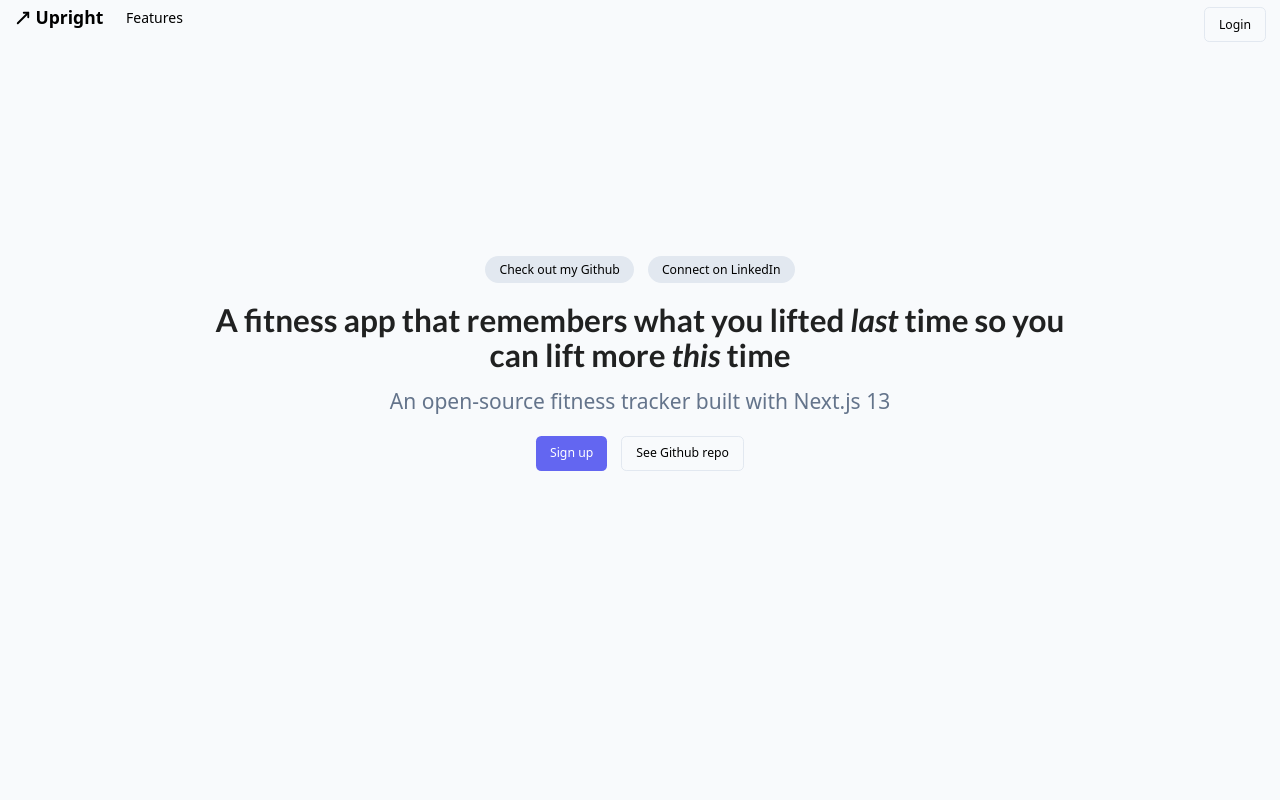
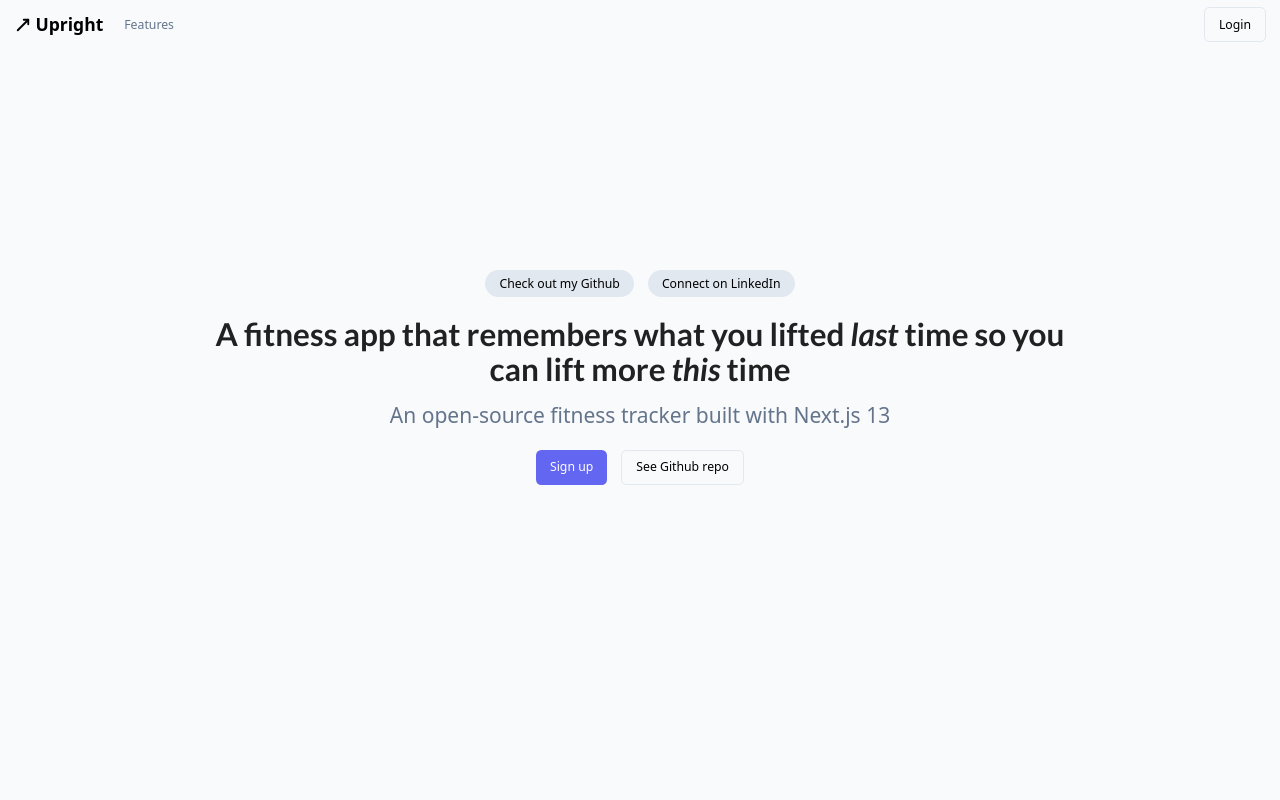
Before and after one commit to tjvonbr/upright, a Next.js app: page / in a window 1280 px wide. Shown: the top 800 px of the page. Built offline with nearby package versions, Linux system fonts and the light colour scheme.

Commit message:
consolidated user nav into a single component

```diff
--- a/src/app/(marketing)/layout.tsx
+++ b/src/app/(marketing)/layout.tsx
@@ -1,13 +1,5 @@
 import "../globals.css";
 import "semantic-ui-css/semantic.min.css";
-
-import Link from "next/link";
-import { twJoin } from "tailwind-merge";
-
-import { navbarItems } from "@/config/navigation";
-
-import { buttonVariants } from "../components/common/button";
-import Navbar from "../components/Navbar";
 
 export default async function RootLayout({
   children,
@@ -16,17 +8,6 @@ export default async function RootLayout({
 }) {
   return (
     <div className="min-h-screen flex flex-col">
-      <header className="h-10 py-2 px-4 flex justify-between">
-        <Navbar items={navbarItems.mainNavbar} />
-        <nav>
-          <Link
-            className={twJoin(buttonVariants({ variant: "outline" }))}
-            href="/login"
-          >
-            Login
-          </Link>
-        </nav>
-      </header>
       <main>{children}</main>
     </div>
   );
--- a/src/app/components/common/button.tsx
+++ b/src/app/components/common/button.tsx
@@ -13,10 +13,10 @@ export const buttonVariants = cva(
         destructive:
           "bg-destructive text-destructive-foreground hover:bg-destructive/90",
         outline:
-          "border border-slate-200 text-black hover:bg-slate-50 hover:text-black",
+          "border border-slate-200 text-black hover:text-black hover:bg-slate-100",
         secondary:
           "bg-secondary text-secondary-foreground hover:bg-secondary/80",
-        ghost: "hover:bg-accent hover:text-accent-foreground",
+        ghost: "text-black hover:text-slate-500",
         link: "underline-offset-4 hover:underline text-primary",
       },
       size: {
--- a/src/app/dashboard/layout.tsx
+++ b/src/app/dashboard/layout.tsx
@@ -1,10 +1,7 @@
 import { redirect } from "next/navigation";
 import React from "react";
 
-import UserNav from "@/components/UserNav";
-import { navbarItems } from "@/config/navigation";
-
-import { getCurrentUser } from "../../lib/session";
+import { getCurrentUser } from "@/lib/session";
 
 interface DashboardLayoutProps {
   children: React.ReactNode;
@@ -21,9 +18,6 @@ export default async function DashboardLayout({
 
   return (
     <div className="min-h-screen flex flex-col">
-      <header className="h-10 py-2 px-4 flex justify-between items-center border-b border-slate-200">
-        <UserNav navbarItems={navbarItems.dashboard} />
-      </header>
       <main>{children}</main>
     </div>
   );
--- a/src/app/exercises/layout.tsx
+++ b/src/app/exercises/layout.tsx
@@ -1,9 +1,3 @@
-import { twJoin } from "tailwind-merge";
-
-import UserNav from "@/components/UserNav";
-
-import { buttonVariants } from "../components/common/button";
-
 interface ExercisesLayoutProps {
   children: React.ReactNode;
 }
@@ -11,12 +5,6 @@ interface ExercisesLayoutProps {
 export default function ExercisesLayout({ children }: ExercisesLayoutProps) {
   return (
     <div className="min-h-screen flex flex-col">
-      <header className="h-10 py-2 px-4 flex justify-between items-center border-b border-slate-200">
-        <UserNav />
-        <button className={twJoin(buttonVariants({ variant: "ghost" }))}>
-          Sign out
-        </button>
-      </header>
       <main>{children}</main>
     </div>
   );
--- a/src/app/layout.tsx
+++ b/src/app/layout.tsx
@@ -2,21 +2,38 @@
 
 import "./globals.css";
 
+import { usePathname } from "next/navigation";
 import { Session } from "next-auth";
 import { SessionProvider } from "next-auth/react";
 
 import { Toaster } from "@/components/common/toaster";
+import UserNav from "@/components/UserNav";
+import { navbarItems } from "@/config/navigation";
 interface RootLayoutProps {
   children: React.ReactNode;
   session: Session;
 }
 
 export default function RootLayout({ children, session }: RootLayoutProps) {
+  const pathname = usePathname();
+
+  const isMarketing = pathname === "/";
+  const isAuth = pathname === "/register" || pathname === "/login";
+
   return (
     <SessionProvider session={session}>
       <html lang="en" suppressHydrationWarning>
         <head />
         <body className="min-h-screen bg-slate-50 font-sans antialiased">
+          <UserNav
+            navbarItems={
+              isMarketing
+                ? navbarItems.mainNavbar
+                : !isAuth
+                ? navbarItems.dashboard
+                : []
+            }
+          />
           {children}
           <Toaster />
         </body>
--- a/src/app/workouts/layout.tsx
+++ b/src/app/workouts/layout.tsx
@@ -1,7 +1,6 @@
 import { notFound } from "next/navigation";
 import React from "react";
 
-import UserNav from "@/components/UserNav";
 import { getCurrentUser } from "@/lib/session";
 
 interface WorkoutsLayoutProps {
@@ -19,9 +18,6 @@ export default async function WorkoutsLayout({
 
   return (
     <div className="min-h-screen flex flex-col">
-      <header className="h-10 py-2 px-4 flex justify-between items-center border-b border-slate-200">
-        <UserNav />
-      </header>
       <main>{children}</main>
     </div>
   );
--- a/src/components/UserNav.tsx
+++ b/src/components/UserNav.tsx
@@ -2,8 +2,9 @@
 
 import { MoveUpRight } from "lucide-react";
 import Link from "next/link";
+import { usePathname } from "next/navigation";
 import { signOut } from "next-auth/react";
-import { twJoin } from "tailwind-merge";
+import { twJoin, twMerge } from "tailwind-merge";
 
 import { buttonVariants } from "@/app/components/common/button";
 import { NavbarItem } from "@/config/navigation";
@@ -13,8 +14,21 @@ interface UserNavProps {
 }
 
 export default function UserNav({ navbarItems }: UserNavProps) {
+  const pathname = usePathname();
+
+  const isMarketing = pathname === "/";
+  const isAuth = pathname === "/login" || pathname === "/register";
+
+  console.log(isMarketing);
+
   return (
-    <div className="w-full flex items-center justify-between">
+    <header
+      className={twMerge(
+        "h-10 w-full py-2 px-4 flex justify-between items-center",
+        !isMarketing && "border-b border-slate-200",
+        isMarketing && "h-15"
+      )}
+    >
       <div className="flex items-center space-x-6">
         <Link className="flex items-center space-x-1" href="/">
           <MoveUpRight color="black" size={18} strokeWidth={2.5} />
@@ -33,12 +47,29 @@ export default function UserNav({ navbarItems }: UserNavProps) {
             </Link>
           ))}
       </div>
+      {isMarketing ? <LoginButton /> : !isAuth ? <SignOutButton /> : null}
+    </header>
+  );
+}
+
+function SignOutButton() {
+  return (
     <button
       className={twJoin(buttonVariants({ variant: "ghost" }))}
       onClick={() => signOut({ callbackUrl: "/login" })}
     >
       Sign out
     </button>
-    </div>
   );
 }
+
+function LoginButton() {
+  return (
+    <Link
+      href="/login"
+      className={twJoin(buttonVariants({ variant: "outline" }))}
+    >
+      Login
+    </Link>
+  );
+}
```
Lines whose indentation alone changed are shown as unchanged.
